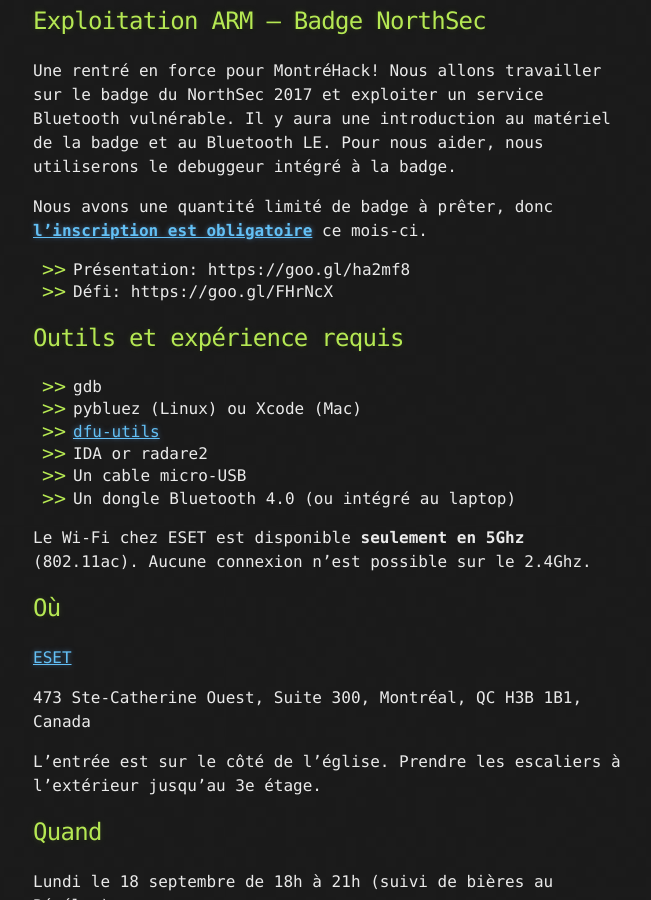
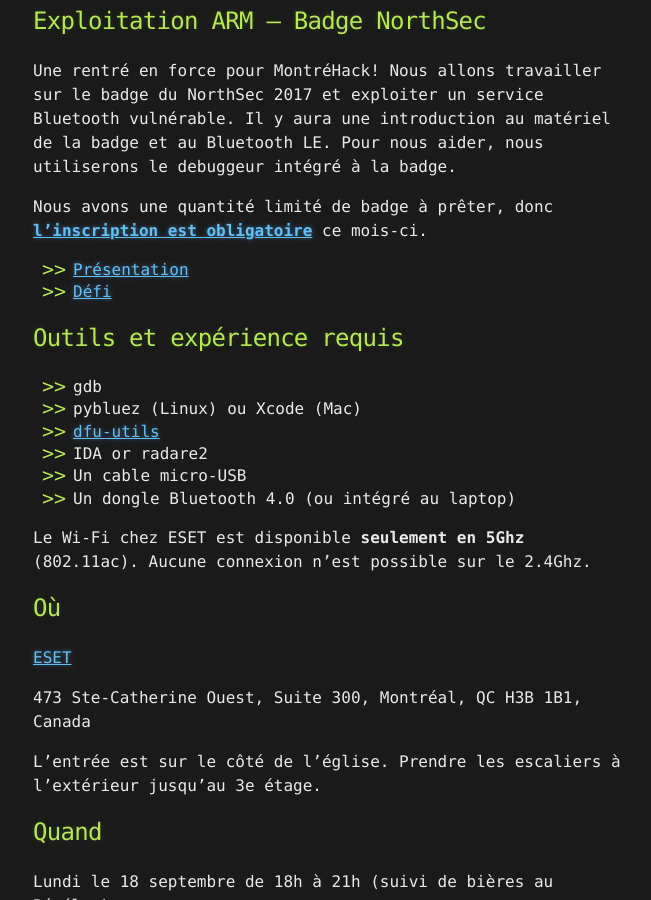
Before and after one commit to montrehack/montrehack.github.com, a Jekyll site: the page built from index.md, in a window 1280 px wide and 900 px high, scrolled down 1070 px. Shown: the whole window, without its empty margins (307-958 px from the left). Built offline with Jekyll 4.4.1, drawn with Linux system fonts in a browser that asks for light colours; comment, search, counter and statistics services are not loaded; some of the changed text lies outside the part shown.

Commit message:
Fix links to slides and challenges in index

```diff
--- a/index.md
+++ b/index.md
@@ -22,8 +22,8 @@ Nous avons une quantité limité de badge à prêter, donc [**l'inscription est
 obligatoire**](https://www.eventbrite.ca/e/montrehack-arm-exploitation-northsec-badge-tickets-37805298666)
 ce mois-ci.
 
-* Présentation: https://goo.gl/ha2mf8
-* Défi: https://goo.gl/FHrNcX
+* [Présentation](https://goo.gl/ha2mf8)
+* [Défi](https://goo.gl/FHrNcX)
 
 ## Outils et expérience requis
 
@@ -83,8 +83,8 @@ We have a limited number of badge to borrow, so [**registration is
 required**](https://www.eventbrite.ca/e/montrehack-arm-exploitation-northsec-badge-tickets-37805298666)
 this month.
 
-* Slides: https://goo.gl/ha2mf8
-* Challenge: https://goo.gl/FHrNcX
+* [Slides](https://goo.gl/ha2mf8)
+* [Challenge](https://goo.gl/FHrNcX)
 
 ## Tools and Experience Required
 
```
